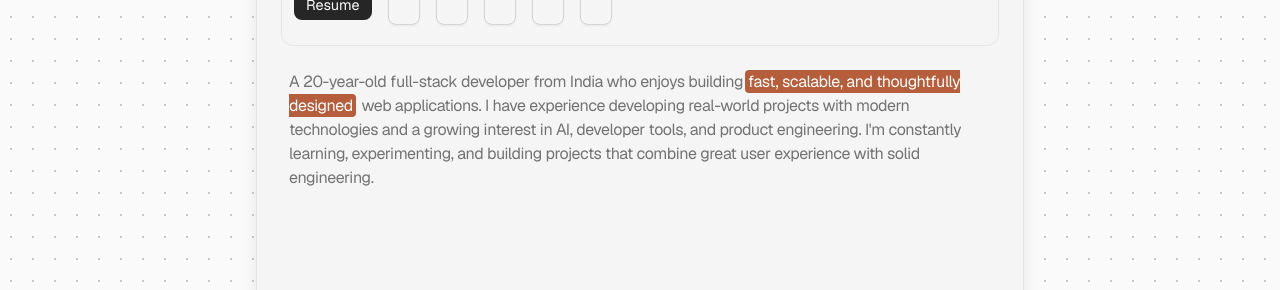
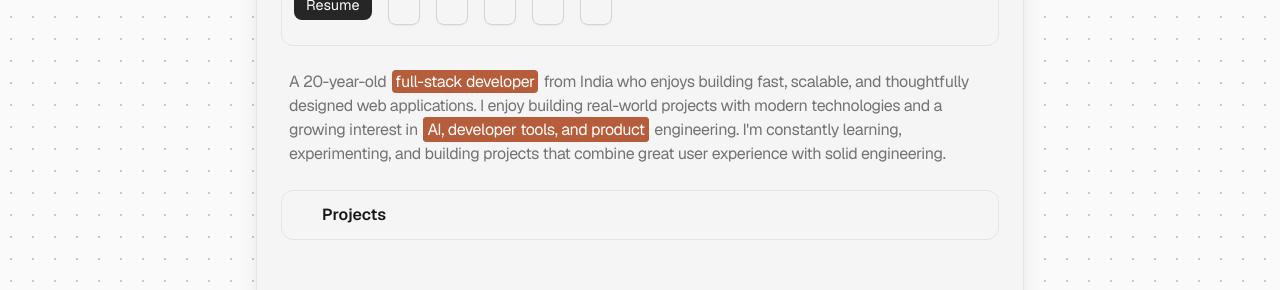
Before and after one commit to Dhruvin2101/portfolio, a React app: page / in a window 1280 px wide. Shown: the part 346-636 px from the top of the page. Built offline with nearby package versions, Linux system fonts and the light colour scheme; some icons are missing; the HTML template or start-up script is replaced by a standard one; a web font is replaced by a local one.

Commit message:
Add social media links with unique IDs and enhance project description in Page component

```diff
--- a/src/components/Page.jsx
+++ b/src/components/Page.jsx
@@ -47,6 +47,7 @@ const Page = () => {
       href: "#",
       target: "_self",
       rel: "noopener noreferrer",
+      id: 1,
     },
     {
       title: (
@@ -55,12 +56,14 @@ const Page = () => {
       href: "https://x.com/Dhruvin_patel_7",
       target: "_blank",
       rel: "noopener noreferrer",
+      id: 2,
     },
     {
       title: <HugeiconsIcon icon={GithubIcon} className="h-[20px] w-[20px]" />,
       href: "https://github.com/Dhruvin2101",
       target: "_blank",
       rel: "noopener noreferrer",
+      id: 3,
     },
     {
       title: (
@@ -69,12 +72,14 @@ const Page = () => {
       href: "https://www.linkedin.com/in/dhruvin-patel-08a1a3244/",
       target: "_blank",
       rel: "noopener noreferrer",
+      id: 4,
     },
     {
       title: <HugeiconsIcon icon={Mail01Icon} className="h-[20px] w-[20px] " />,
       href: "mailto:dhruvinpatel746@gmail.com",
       target: "_blank",
       rel: "noopener noreferrer",
+      id: 5,
     },
   ];
 
@@ -119,7 +124,7 @@ const Page = () => {
             {links.map((items) => (
               <a
                 href={items.href}
-                key={items.title}
+                key={items.id}
                 target={items.target}
                 rel={items.rel}
                 className="border border-neutral-300 rounded-lg p-[5px] shadow-xs text-neutral-500 hover:text-neutral-700 transition-all ease-in-out delay-70"
@@ -131,17 +136,24 @@ const Page = () => {
         </div>
         {/* -------------------------------------------------------- */}
       </div>
-      <h1 className="tracking-tight text-phone md:text-[1rem] text-body mx-6 md:mx-8 ">
-        A 20-year-old full-stack developer from India who enjoys building
-        <span className="bg-accent text-white border border-transparent rounded-sm px-[2px] mx-[2px]">
-          fast, scalable, and thoughtfully designed
+      <h1 className="tracking-tight text-phone md:text-[1rem] text-body mx-6 md:mx-8 selection:bg-accent selection:text-white">
+        A 20-year-old{" "}
+        <span className="bg-accent text-white border border-transparent rounded-sm px-0.5  mx-0.5">
+          full-stack developer
         </span>{" "}
-        web applications. I have experience developing real-world projects with
-        modern technologies and a growing interest in AI, developer tools, and
-        product engineering. I'm constantly learning, experimenting, and
-        building projects that combine great user experience with solid
-        engineering.
+        from India who enjoys building fast, scalable, and thoughtfully designed
+        web applications. I enjoy building real-world projects with modern
+        technologies and a growing interest in{" "}
+        <span className="bg-accent text-white border-2 border-accent rounded-sm  px-0.5 mx-0.5">
+          AI, developer tools, and product
+        </span>{" "}
+        engineering. I'm constantly learning, experimenting, and building
+        projects that combine great user experience with solid engineering.
       </h1>
+      {/* -------------------------------------------------------- */}
+      <div className="my-4 mx-4 md:mx-6 md:my-6 p-2 md:p-3 border border-neutral-200 rounded-xl">
+        <h1 className="text-heading font-semibold px-3 mx-4">Projects</h1>
+      </div>
     </div>
   );
 };
```
